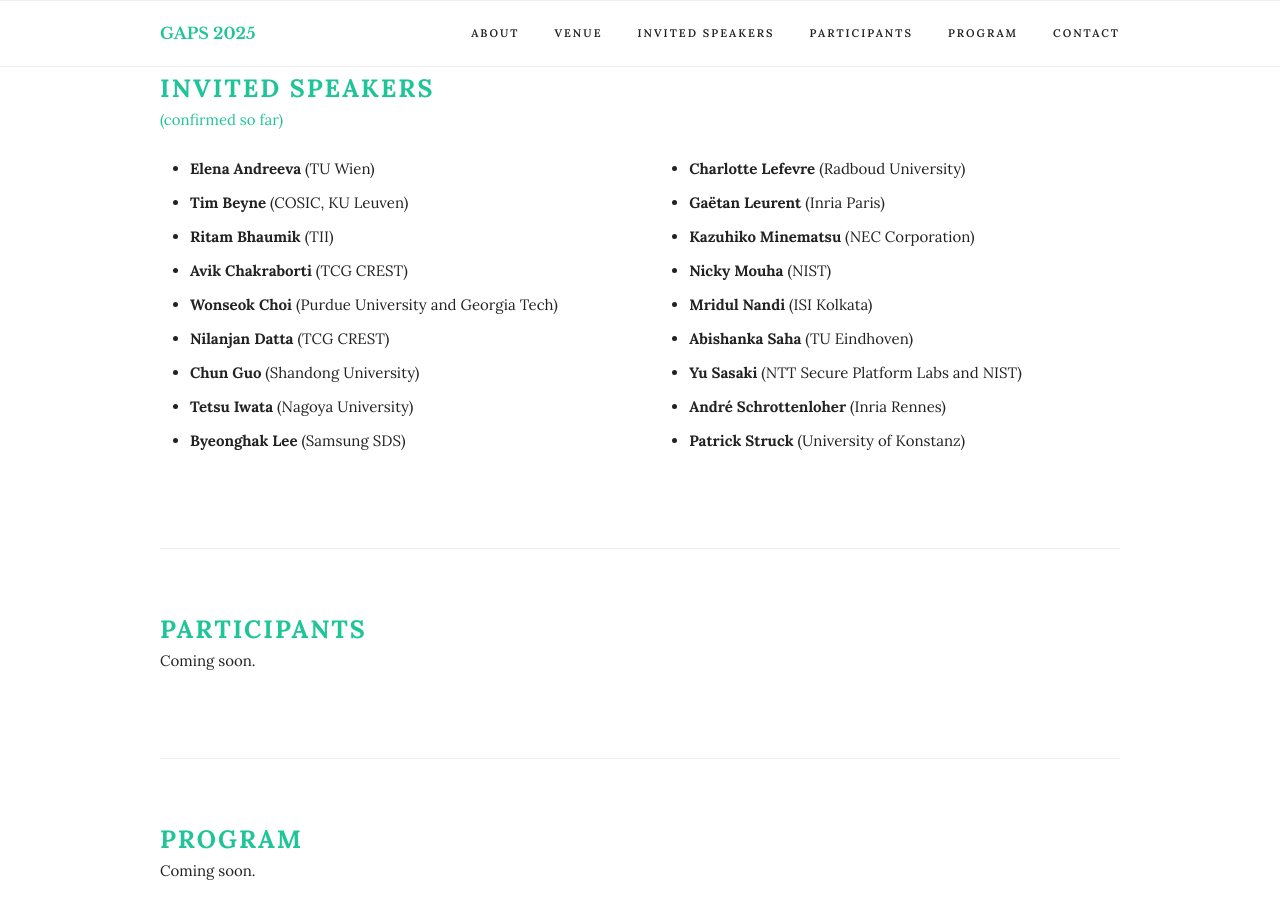
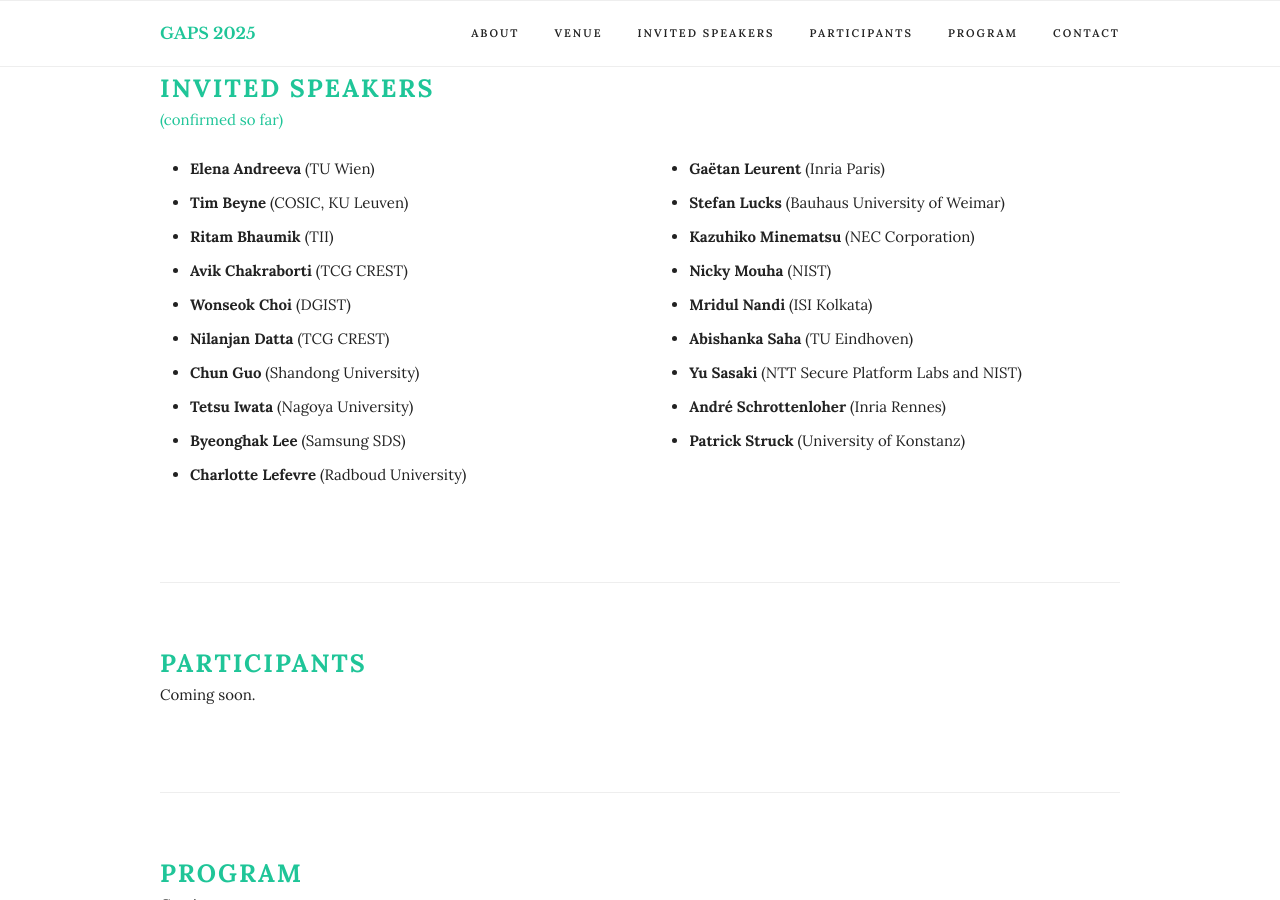
Before and after one commit to gapsworkshop/gaps2025, a Jekyll site: the page built from index.html, in a window 1280 px wide and 900 px high, scrolled down 2570 px. Built offline with Jekyll 4.4.1, drawn with Linux system fonts in a browser that asks for light colours.

Commit message:
Update speakers list

```diff
--- a/_data/speakers.yml
+++ b/_data/speakers.yml
@@ -6,7 +6,7 @@
   affiliation: COSIC, KU Leuven
 - first: Wonseok
   last: Choi
-  affiliation: Purdue University and Georgia Tech
+  affiliation: DGIST
 - first: Chun
   last: Guo
   affiliation: Shandong University
@@ -52,3 +52,6 @@
 - first: Avik
   last: Chakraborti
   affiliation: TCG CREST
+- first: Stefan
+  last: Lucks
+  affiliation: Bauhaus University of Weimar
```
